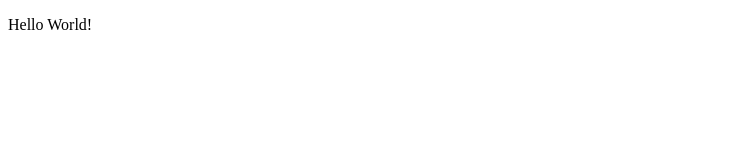
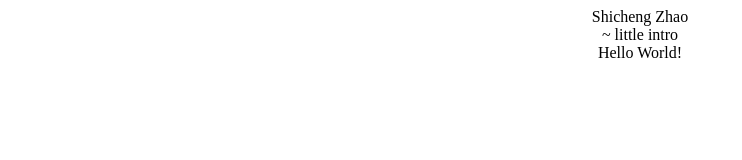
Before and after one commit to chessplyr888/chessplyr888.github.io, a plain HTML site: page index.html in a window 1280 px wide. Shown: the whole page, without its empty margins (0-742 px from the left). Drawn offline with Linux system fonts and the light colour scheme.

Commit message:
temp fixes and changes

```diff
--- a/index.html
+++ b/index.html
@@ -1,9 +1,22 @@
 <!DOCTYPE html>
 <html>
+<!-- Google Analytics -->
+<!-- <script type="text/javascript">
+	(function(i,s,o,g,r,a,m){i['GoogleAnalyticsObject']=r;i[r]=i[r]||function(){
+		(i[r].q=i[r].q||[]).push(arguments)},i[r].l=1*new Date();a=s.createElement(o),
+		m=s.getElementsByTagName(o)[0];a.async=1;a.src=g;m.parentNode.insertBefore(a,m)
+	})(window,document,'script','//www.google-analytics.com/analytics.js','ga');
+
+	ga('create', 'UA-54765821-1', 'auto');
+	ga('send', 'pageview');
+</script> -->
 <head>
+	<link rel="stylesheet" type="text/css" href="style.css">
 	<title>Shicheng Zhao</title>
 </head>
 <body>
-<p>Hello World!</p>
+	<h1 class="myname">Shicheng Zhao</h1>
+	<h2>~ little intro</h2>
+	<p>Hello World!</p>
 </body>
 </html>
--- /dev/null
+++ b/style.css
@@ -0,0 +1,9 @@
+h1, h2, h3, h4, h5, h6, p {
+	margin: 0;
+	padding: 0;
+	border: 0;
+	font: inherit;
+	font-size: 100%;
+	vertical-align: baseline;
+	text-align: center;
+}
```
